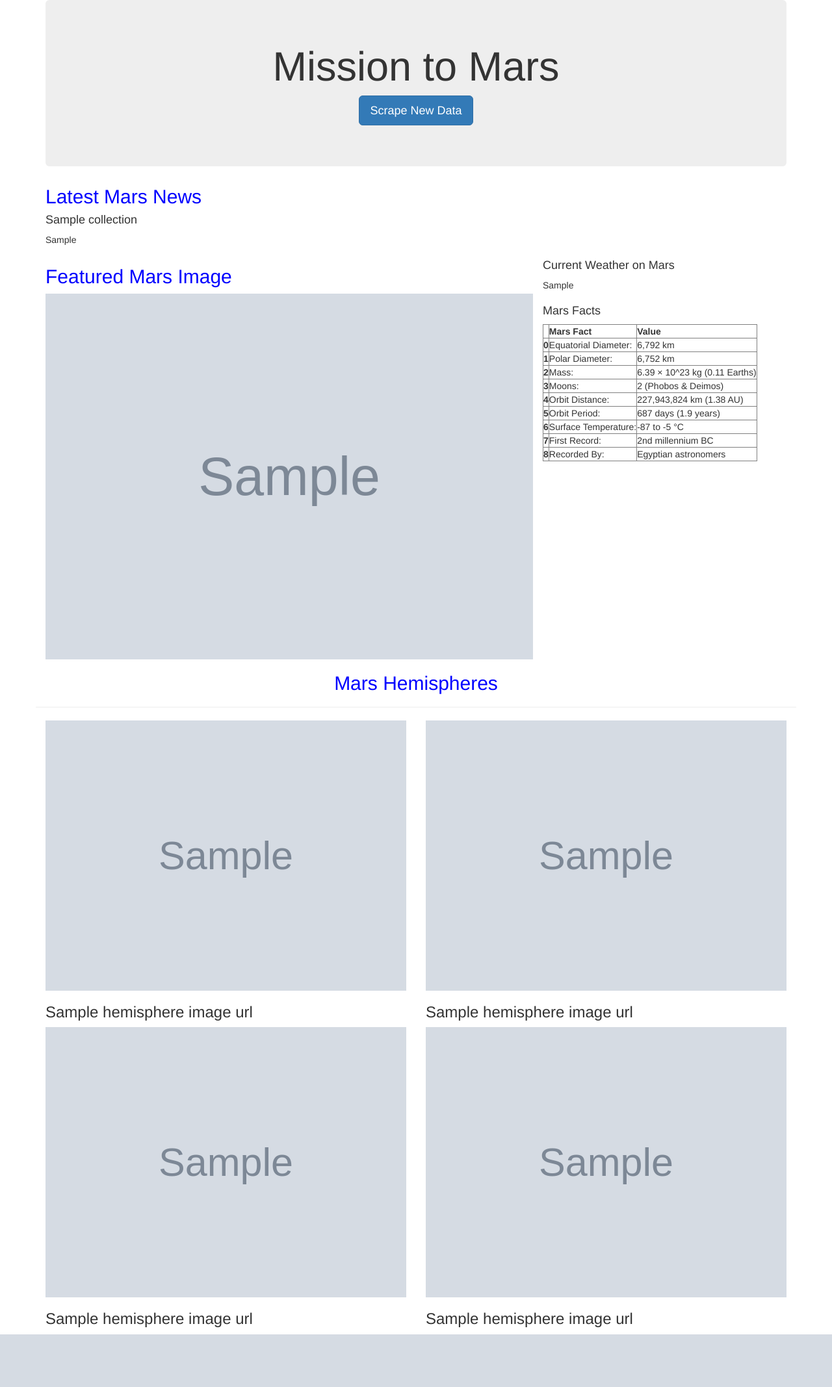
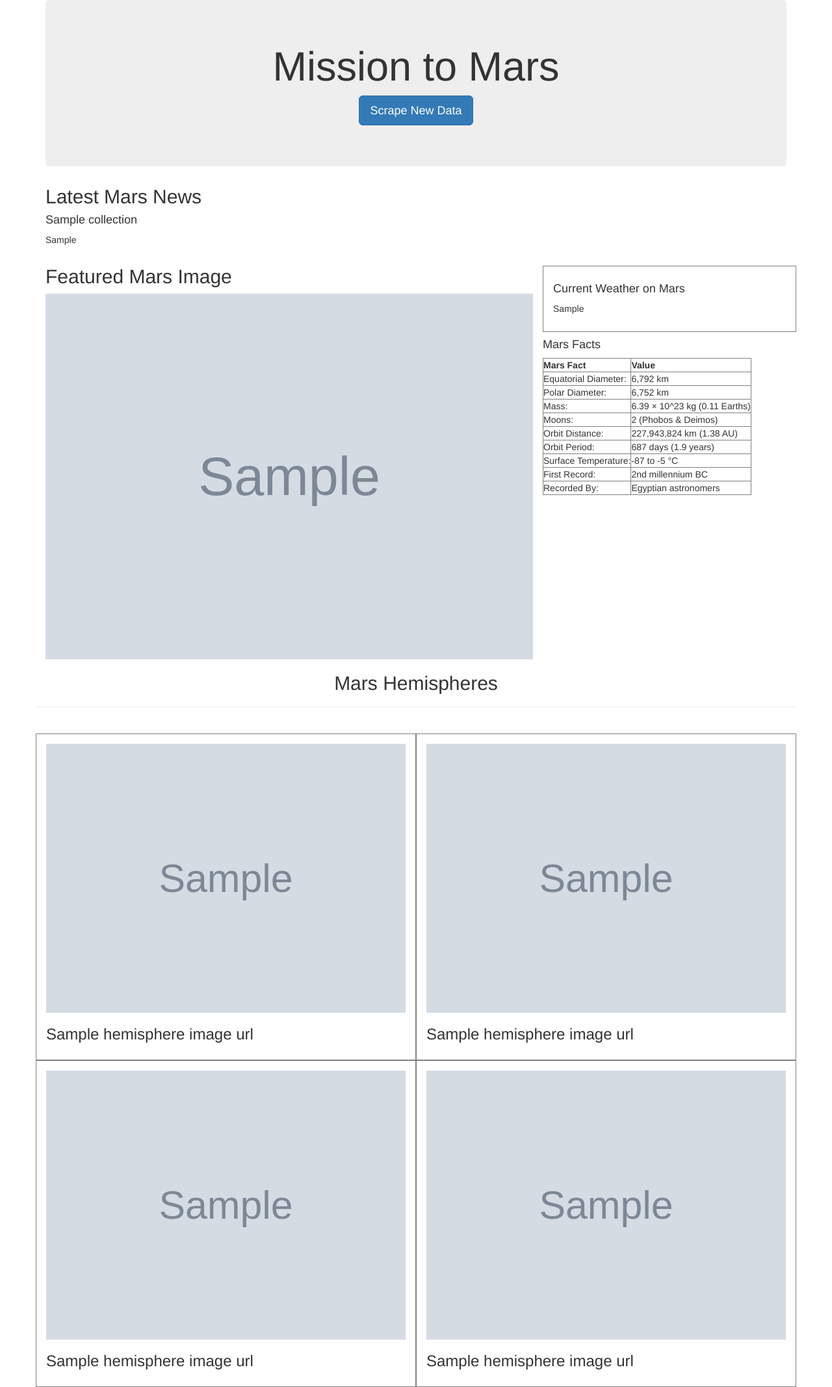
Before and after one commit to rossnicholson13/web-scraping-challenge, a Flask app: page / in a window 1280 px wide. Shown: the whole page at 65% size. Before the commit the page ends 2054 px from the top, so only its background shows below. Run offline with Flask 2, Linux system fonts and the light colour scheme; grey boxes marked "Sample" are stand-in pictures; a database or web service that is not in the repository returns one stand-in record (values such as "Sample title"); some libraries are stand-ins or nearby versions.

Commit message:
adding screenshots of web page

```diff
--- a/Instructions/Missions_to_Mars/templates/index.html
+++ b/Instructions/Missions_to_Mars/templates/index.html
@@ -26,13 +26,13 @@
         <img src="{{ mars_data.featured_image_url }}" width = 100% alt="Featured_Image">
       </div>
       <div class="col-md-4">
-        <div class="row">
+        <div class="row" style="border:1px solid grey; padding:15px; margin-top: 20px;">
           <h4>Current Weather on Mars</h4>
           <p>{{mars_data.mars_weather}}</p>
         </div>
         <div class="row">
           <h4>Mars Facts</h4>
-         <table border="1" class="dataframe"> <thead> <tr style="text-align: right;"> <th></th> <th>Mars Fact</th> <th>Value</th> </tr> </thead> <tbody> <tr> <th>0</th> <td>Equatorial Diameter:</td> <td>6,792 km</td> </tr> <tr> <th>1</th> <td>Polar Diameter:</td> <td>6,752 km</td> </tr> <tr> <th>2</th> <td>Mass:</td> <td>6.39 × 10^23 kg (0.11 Earths)</td> </tr> <tr> <th>3</th> <td>Moons:</td> <td>2 (Phobos &amp; Deimos)</td> </tr> <tr> <th>4</th> <td>Orbit Distance:</td> <td>227,943,824 km (1.38 AU)</td> </tr> <tr> <th>5</th> <td>Orbit Period:</td> <td>687 days (1.9 years)</td> </tr> <tr> <th>6</th> <td>Surface Temperature:</td> <td>-87 to -5 °C</td> </tr> <tr> <th>7</th> <td>First Record:</td> <td>2nd millennium BC</td> </tr> <tr> <th>8</th> <td>Recorded By:</td> <td>Egyptian astronomers</td> </tr> </tbody> </table>
+         <table border="1" class="dataframe"> <thead> <tr style="text-align: right;"> <th>Mars Fact</th> <th>Value</th> </tr> </thead> <tbody> <tr> <td>Equatorial Diameter:</td> <td>6,792 km</td> </tr> <tr> <td>Polar Diameter:</td> <td>6,752 km</td> </tr> <tr> <td>Mass:</td> <td>6.39 × 10^23 kg (0.11 Earths)</td> </tr> <tr> <td>Moons:</td> <td>2 (Phobos &amp; Deimos)</td> </tr> <tr> <td>Orbit Distance:</td> <td>227,943,824 km (1.38 AU)</td> </tr> <tr> <td>Orbit Period:</td> <td>687 days (1.9 years)</td> </tr> <tr> <td>Surface Temperature:</td> <td>-87 to -5 °C</td> </tr> <tr> <td>First Record:</td> <td>2nd millennium BC</td> </tr> <tr> <td>Recorded By:</td> <td>Egyptian astronomers</td> </tr> </tbody> </table>
           <!--{{mars_data.html_table}}-->
         </div>
       </div>
@@ -40,25 +40,23 @@
     <div class="row">
       <h2 class="text-center">Mars Hemispheres</h2>
       <hr>
-      <div class="col-md-6">
+      <div class="col-md-6" style="border:1px solid grey; padding:15px; margin-top: 20px;">
         <img src="{{ mars_data.hemisphere_image_urls[0]['img_url'] }}" width = 100% alt="Featured_Image">
         <h3>{{mars_data.hemisphere_image_urls[0]['title']}}</h3>
       </div>
-      <div class="col-md-6">
+      <div class="col-md-6" style="border:1px solid grey; padding:15px; margin-top: 20px;">
         <img src="{{ mars_data.hemisphere_image_urls[1]['img_url'] }}" width = 100% alt="Featured_Image">
         <h3>{{mars_data.hemisphere_image_urls[1]['title']}}</h3>
       </div>
     </div>
     <div class="row">
-      <div class="col-md-6">
+      <div class="col-md-6" style="border:1px solid grey; padding:15px;">
         <img src="{{ mars_data.hemisphere_image_urls[2]['img_url'] }}" width = 100% alt="Featured_Image">
         <h3>{{mars_data.hemisphere_image_urls[2]['title']}}</h3>
       </div>
-      <div class="col-md-6">
-        <div class="border">
-          <img src="{{ mars_data.hemisphere_image_urls[3]['img_url'] }}" width = 100% alt="Featured_Image">
-          <h3>{{mars_data.hemisphere_image_urls[3]['title']}}</h3>
-        </div>
+      <div class="col-md-6" style="border:1px solid grey; padding:15px;">
+        <img src="{{ mars_data.hemisphere_image_urls[3]['img_url'] }}" width = 100% alt="Featured_Image">
+        <h3>{{mars_data.hemisphere_image_urls[3]['title']}}</h3>
       </div>
     </div>
   </div>
--- a/Instructions/Missions_to_Mars/templates/style.css
+++ /dev/null
@@ -1,3 +0,0 @@
-h2 {
-	color: blue;
-}
```
Also changed, not shown: Instructions/Missions_to_Mars/web_screenshot1.png (added), Instructions/Missions_to_Mars/web_screenshot2.png (added), 4 other files.
